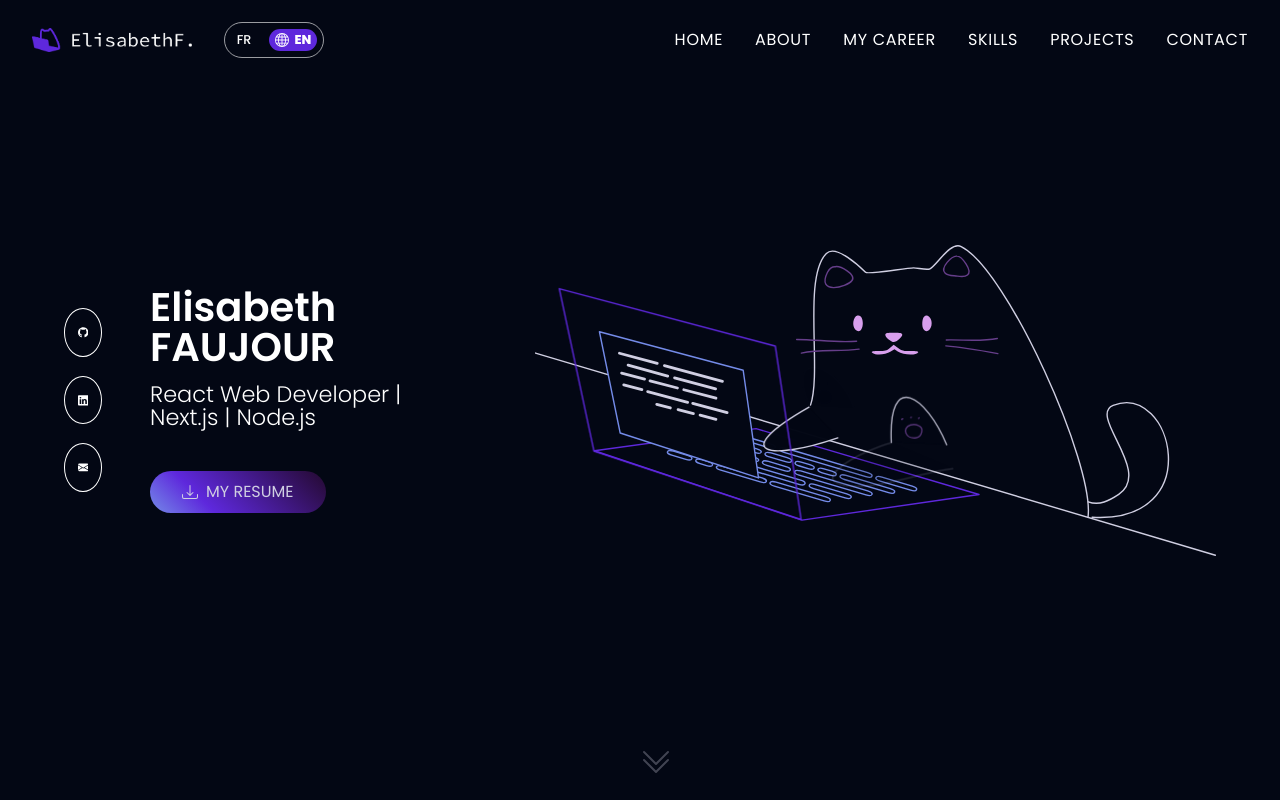
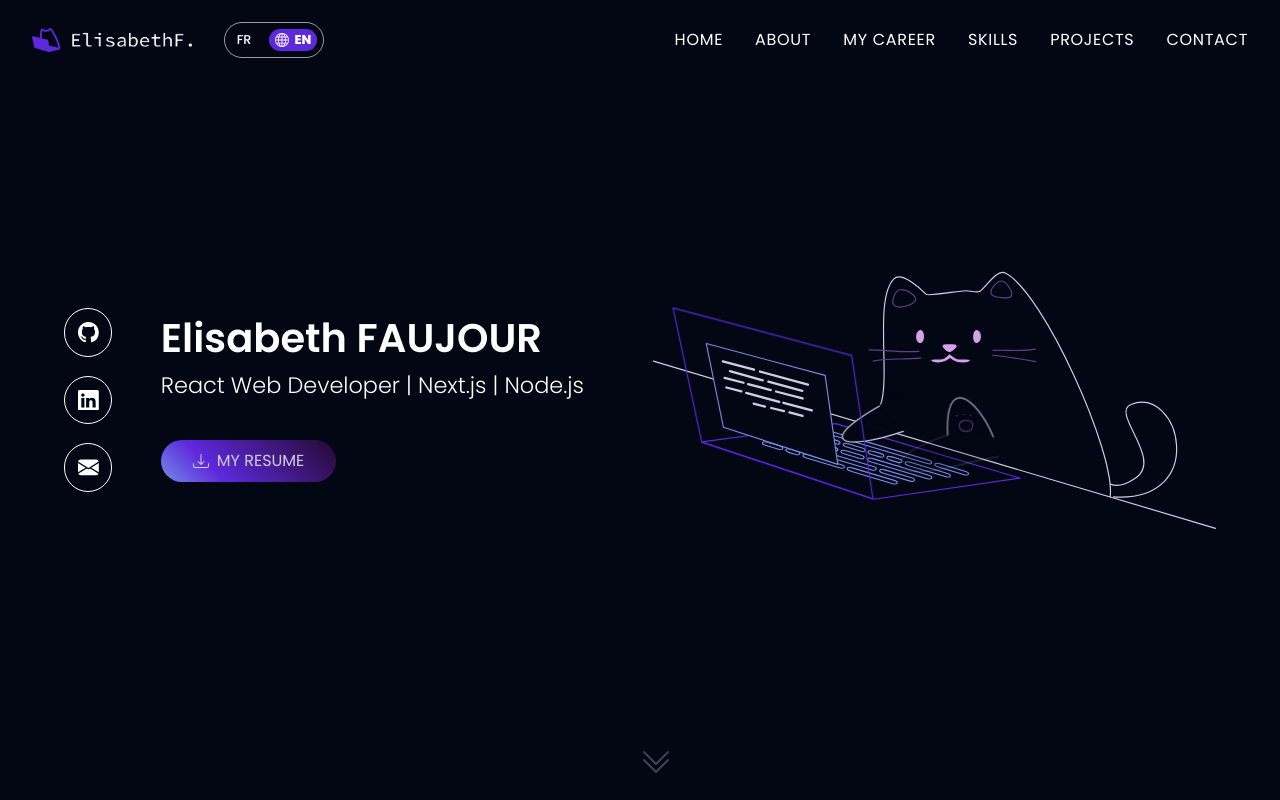
Before and after one commit to ElisabethFAUJOUR/Portfolio-nextJS, a Next.js app: page /en in a window 1280 px wide. Shown: the top 800 px of the page. Built offline with nearby package versions, Linux system fonts and the light colour scheme.

Commit message:
:bug: Fix Responsive Content Home Page

```diff
--- a/src/components/home/Home.module.scss
+++ b/src/components/home/Home.module.scss
@@ -22,6 +22,8 @@
       justify-content: space-between;
       align-items: center;
       gap: 3rem;
+      max-width: 520px;
+      width: 100%;
 
       .socials {
         display: flex;
@@ -48,9 +50,6 @@
       }
 
       .infos {
-        max-width: 500px;
-        width: 100%;
-
         .name {
           padding-bottom: 1rem;
           font-size: 2.5rem;
@@ -92,6 +91,8 @@
       flex-direction: column-reverse;
       .content {
         flex-direction: column-reverse;
+        max-width: none;
+        width: 100%;
         .socials {
           flex-direction: row;
         }
```
